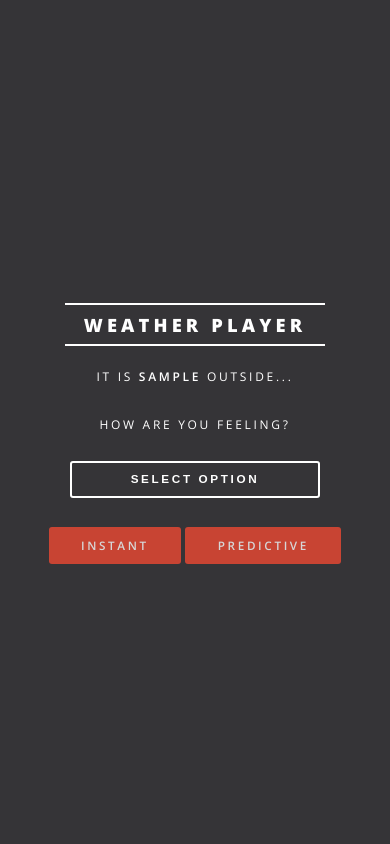
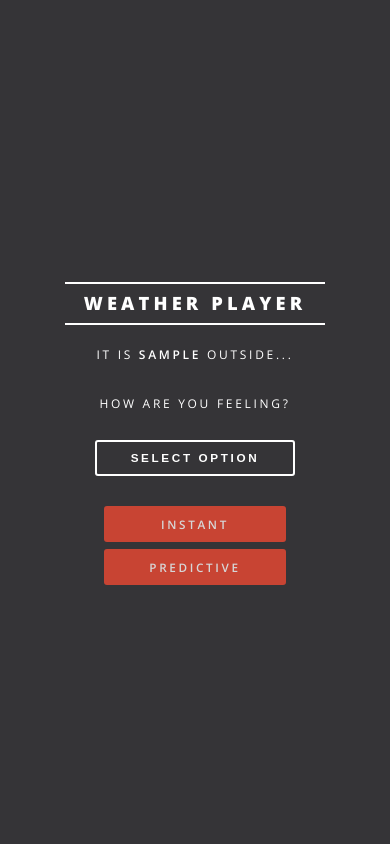
Before and after one commit to AlbertSuarez/weather-player, a Flask app: template src/templates/index.html in a window 390 px wide. Run offline with Flask 2, Linux system fonts and the light colour scheme; the template is opened without the code that fills it: most values are stand-ins (such as "Sample title", 1, 10 or a date in 2020).

Commit message:
improve button design

```diff
--- a/src/static/styles/master.css
+++ b/src/static/styles/master.css
@@ -160,6 +160,7 @@ button,
     font-size: 0.8em;
     font-weight: 600;
     height: 3.125em;
+    width: 10em;
     letter-spacing: 0.225em;
     line-height: 3.125em;
     padding: 0 2.75em;
@@ -427,8 +428,17 @@ body.landing #page-wrapper {
 }
 
 .select-dropdown__button {
-    width: 250px;
+    width: 300px;
 }
+
+
+    @media screen and (max-width: 736px) {
+
+        .select-dropdown__button {
+            width: 200px;
+        }
+
+    }
 
 .select-dropdown__button::focus {
     outline: none;
```
